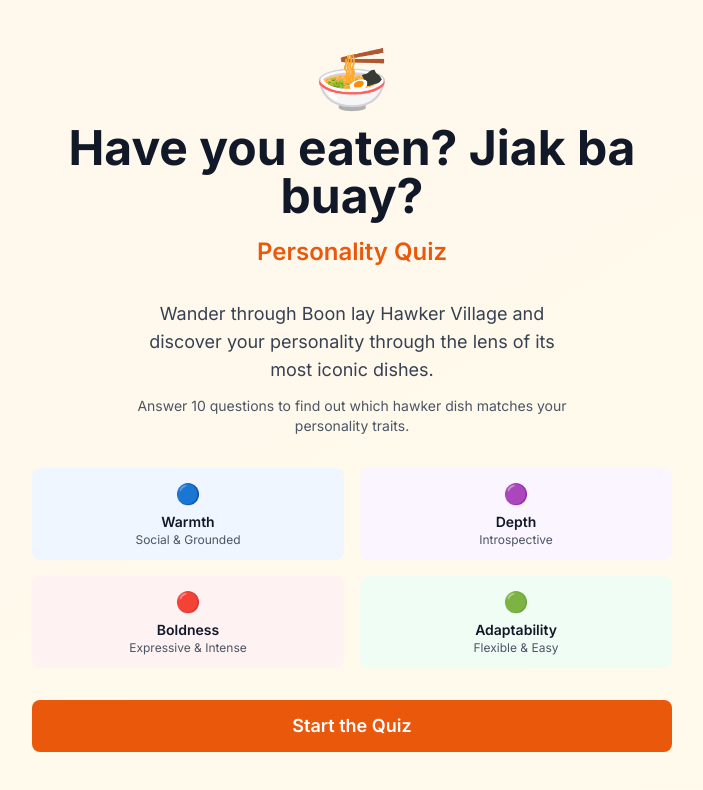
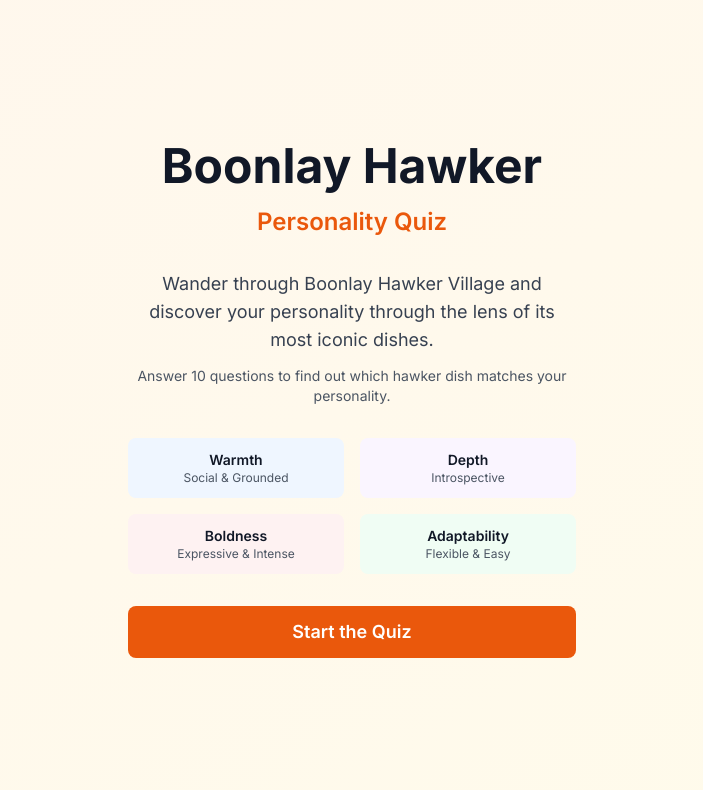
Before and after one commit to yuetongg/-boonlay-hawker-personality-quiz, a Next.js app: page / in a window 1280 px wide. Shown: the top 790 px of the page, without its empty margins (288-991 px from the left). Built offline with nearby package versions, Linux system fonts and the light colour scheme.

Commit message:
remove emojis

```diff
--- a/src/app/explore/page.tsx
+++ b/src/app/explore/page.tsx
@@ -20,7 +20,7 @@ export default function ExplorePage() {
             Explore All Personalities
           </h1>
           <p className="text-lg text-gray-600">
-            Discover all 12 hawker centre personalities (click to expand)
+            Discover all 12 hawker centre personalities
           </p>
         </div>
 
@@ -44,7 +44,6 @@ export default function ExplorePage() {
 
               {/* Info */}
               <div className="space-y-2 text-center">
-                <div className="text-3xl">{personality.emoji}</div>
                 <h3 className="font-bold text-gray-900">{personality.name}</h3>
                 <p className="text-sm text-gray-600">{personality.description}</p>
               </div>
@@ -90,11 +89,11 @@ export default function ExplorePage() {
           onClick={() => setSelectedDish(null)}
         >
           <div
-            className="bg-white rounded-lg max-w-2xl w-full max-h-[90vh] overflow-y-auto"
+            className="bg-white rounded-lg max-w-2xl w-full max-h-[90vh] overflow-hidden flex flex-col"
             onClick={(e) => e.stopPropagation()}
           >
             {/* Close Button */}
-            <div className="sticky top-0 flex justify-end p-4 bg-white border-b">
+            <div className="flex justify-end p-4 bg-white border-b flex-shrink-0">
               <button
                 onClick={() => setSelectedDish(null)}
                 className="text-gray-500 hover:text-gray-700 text-2xl font-bold"
@@ -104,10 +103,10 @@ export default function ExplorePage() {
               </button>
             </div>
 
-            {/* Modal Content */}
-            <div className="p-8 space-y-6">
-              {/* Large Image */}
-              <div className="relative w-full overflow-hidden rounded-lg bg-gray-100" style={{ height: '500px' }}>
+            {/* Modal Content - Scrollable */}
+            <div className="overflow-y-auto flex-1 p-8 space-y-6">
+              {/* Large Image - Constrained Height */}
+              <div className="relative w-full bg-gray-100 rounded-lg overflow-hidden" style={{ height: '350px' }}>
                 <Image
                   src={selectedDish.image}
                   alt={selectedDish.name}
@@ -119,7 +118,6 @@ export default function ExplorePage() {
 
               {/* Info */}
               <div className="space-y-3 text-center">
-                <div className="text-6xl">{selectedDish.emoji}</div>
                 <h2 className="text-3xl font-bold text-gray-900">{selectedDish.name}</h2>
                 <p className="text-lg text-gray-600">{selectedDish.description}</p>
               </div>
--- a/src/app/page.tsx
+++ b/src/app/page.tsx
@@ -10,9 +10,8 @@ export default function Home() {
       <div className="space-y-8 text-center">
         {/* Hero Section */}
         <div className="space-y-4">
-          <div className="text-6xl">🍜</div>
           <h1 className="text-4xl font-bold text-gray-900 sm:text-5xl">
-            Have you eaten? Jiak ba buay?
+            Boonlay Hawker
           </h1>
           <h2 className="text-2xl font-semibold text-orange-600">
             Personality Quiz
@@ -22,32 +21,28 @@ export default function Home() {
         {/* Description */}
         <div className="space-y-3 max-w-md mx-auto">
           <p className="text-lg text-gray-700">
-            Wander through Boon lay Hawker Village and discover your personality through the lens of its most iconic dishes.
+            Wander through Boonlay Hawker Village and discover your personality through the lens of its most iconic dishes.
           </p>
           <p className="text-sm text-gray-600">
-            Answer 10 questions to find out which hawker dish matches your personality traits.
+            Answer 10 questions to find out which hawker dish matches your personality.
           </p>
         </div>
 
         {/* Traits Preview */}
         <div className="grid grid-cols-2 gap-4 text-sm">
           <div className="rounded-lg bg-blue-50 p-3">
-            <div className="text-xl mb-1">🔵</div>
             <p className="font-semibold text-gray-900">Warmth</p>
             <p className="text-xs text-gray-600">Social & Grounded</p>
           </div>
           <div className="rounded-lg bg-purple-50 p-3">
-            <div className="text-xl mb-1">🟣</div>
             <p className="font-semibold text-gray-900">Depth</p>
             <p className="text-xs text-gray-600">Introspective</p>
           </div>
           <div className="rounded-lg bg-red-50 p-3">
-            <div className="text-xl mb-1">🔴</div>
             <p className="font-semibold text-gray-900">Boldness</p>
             <p className="text-xs text-gray-600">Expressive & Intense</p>
           </div>
           <div className="rounded-lg bg-green-50 p-3">
-            <div className="text-xl mb-1">🟢</div>
             <p className="font-semibold text-gray-900">Adaptability</p>
             <p className="text-xs text-gray-600">Flexible & Easy</p>
           </div>
--- a/src/components/ResultCard.tsx
+++ b/src/components/ResultCard.tsx
@@ -32,7 +32,6 @@ export const ResultCard: React.FC<ResultCardProps> = ({
 
       {/* Result Info */}
       <div className="space-y-2 text-center">
-        <div className="text-5xl">{result.emoji}</div>
         <h1 className="text-3xl font-bold text-gray-900">{result.name}</h1>
         <p className="text-lg text-gray-600">{result.description}</p>
       </div>
```
Also changed, not shown: src/lib/personalityData.ts (+0 -12 lines).
